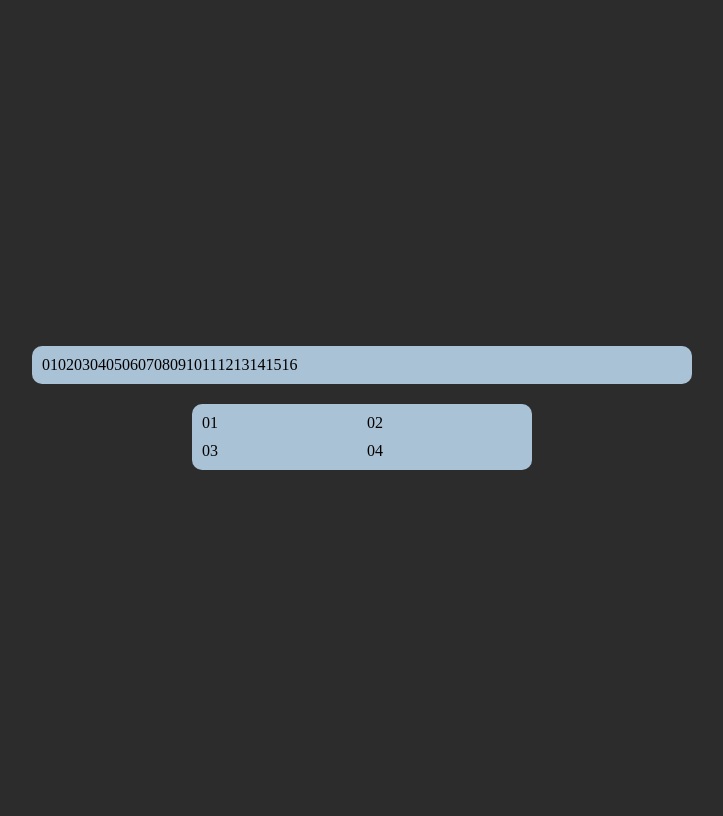
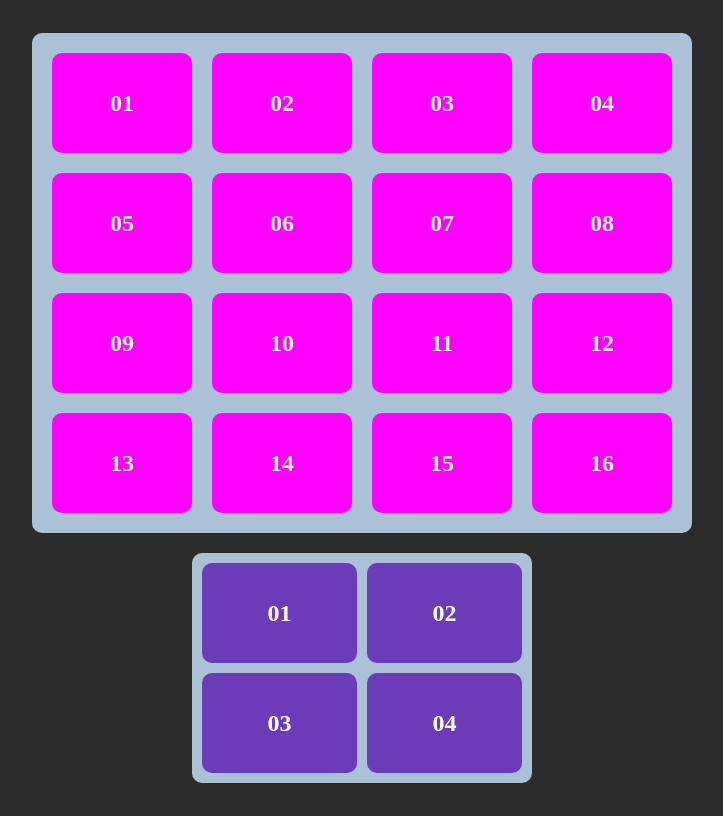
Before and after one commit to Sss0o1101/grid-layout-3, a plain HTML site: page index.html in a window 1280 px wide. Shown: the whole page, without its empty margins (278-1001 px from the left). Drawn offline with Linux system fonts and the light colour scheme.

Commit message:
Slight modification

```diff
--- a/style.css
+++ b/style.css
@@ -17,7 +17,7 @@ body {
     margin-bottom: 20px; /* 下に余白を追加 */
 }
 
-.item {
+.item1 {
     flex: 0 0 calc(25% - 20px); /* 各アイテムの幅を25%からマージンを引いた値に設定 */
     box-sizing: border-box;
     margin: 10px;
@@ -43,7 +43,7 @@ body {
     border-radius: 10px;
 }
 
-.grid-item {
+.item2 {
     background-color: #6c3bba;
     color: white;
     font-size: 24px;
```
